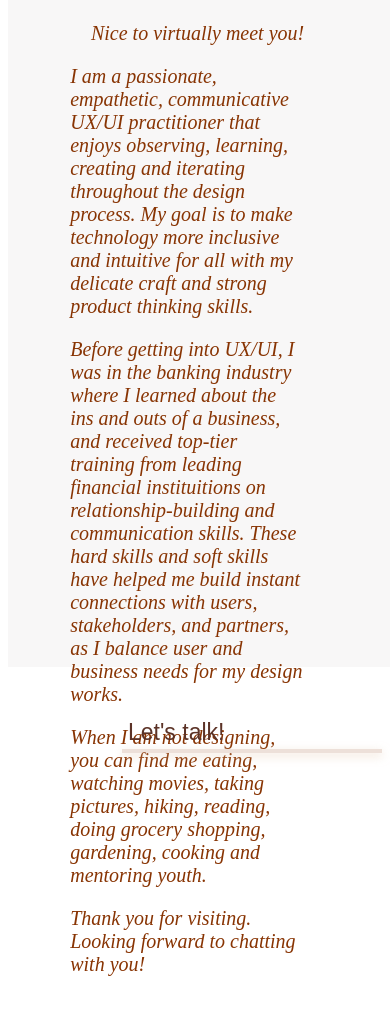
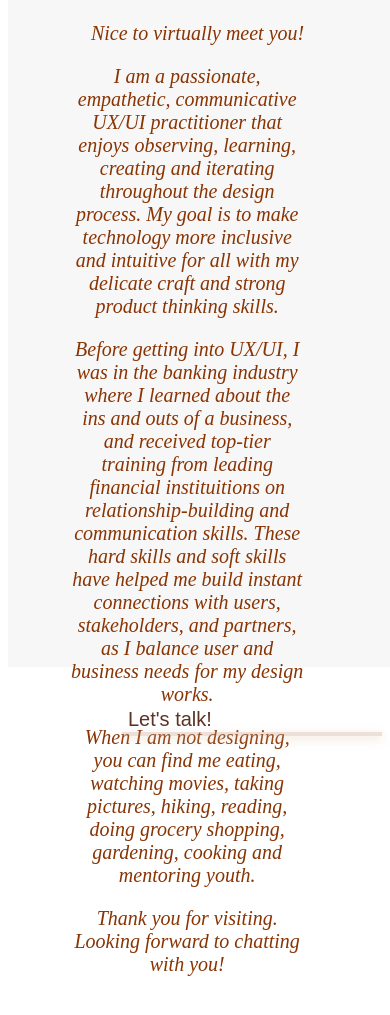
Before and after one commit to yongyifeng/homework_17, a plain HTML site: page index.html in a window 390 px wide. Shown: the part 379-1394 px from the top of the page. Drawn offline with Linux system fonts and the light colour scheme; a web font is replaced by a local one.

Commit message:
font size change

```diff
--- a/css/index.css
+++ b/css/index.css
@@ -134,7 +134,7 @@ button:hover{
         width: 60%;
         height: 60%;
         position: relative;
-        margin: 70px 10px 60px 120px;
+        margin: 70px 10px 70px 130px;
         top:-650px;
     }
     .fa {
@@ -159,13 +159,13 @@ button:hover{
     .text{
         justify-items: right;
         color:rgb(136, 52, 3);
-        font-size: 24px;
+        font-size: 32px;
         font-family: 'Libre Caslon Display', serif;
         font-style: italic;
         position: absolute;
-        margin: 95% 0% 0% 16%;
+        margin: 95% 0% 0% 20%;
         top:-80px;
-        text-align: left;
+        text-align: center;
 
     }
     .talk{
@@ -173,10 +173,12 @@ button:hover{
         right:0;
         left:0;
         bottom:0;
-        top:120px;
-        font-size:36px;
+        top:580px;
 
 
+    }
+    button{
+        font-size: 42px;
     }
     .talkline{
         background-color:rgba(198, 160, 138, 0.322);
@@ -189,7 +191,7 @@ button:hover{
         background-color:rgba(214, 206, 206, 0.171);
         position: relative;
         width:965px;
-        height:1000px;
+        height:1400px;
         top:-900px;
         z-index: -1;
 
@@ -251,7 +253,7 @@ button:hover{
         position: absolute;
         margin: 95% 0% 0% 16%;
         top:10px;
-        text-align: left;
+        text-align: center;
 
     }
     .talk{
@@ -279,5 +281,8 @@ button:hover{
         z-index: -1;
 
     }
+    button{
+        font-size:20px;
+    }
 
 }
```
